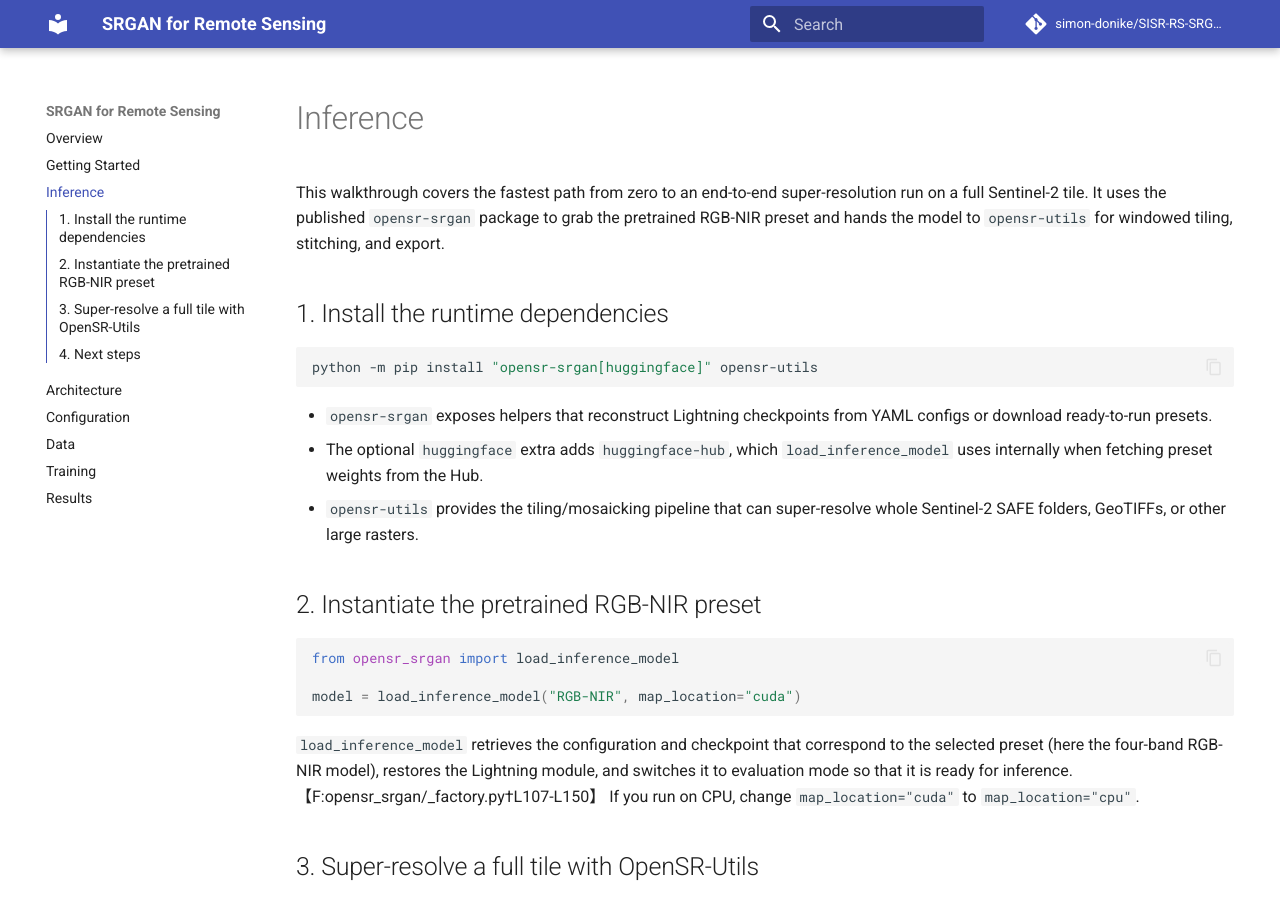
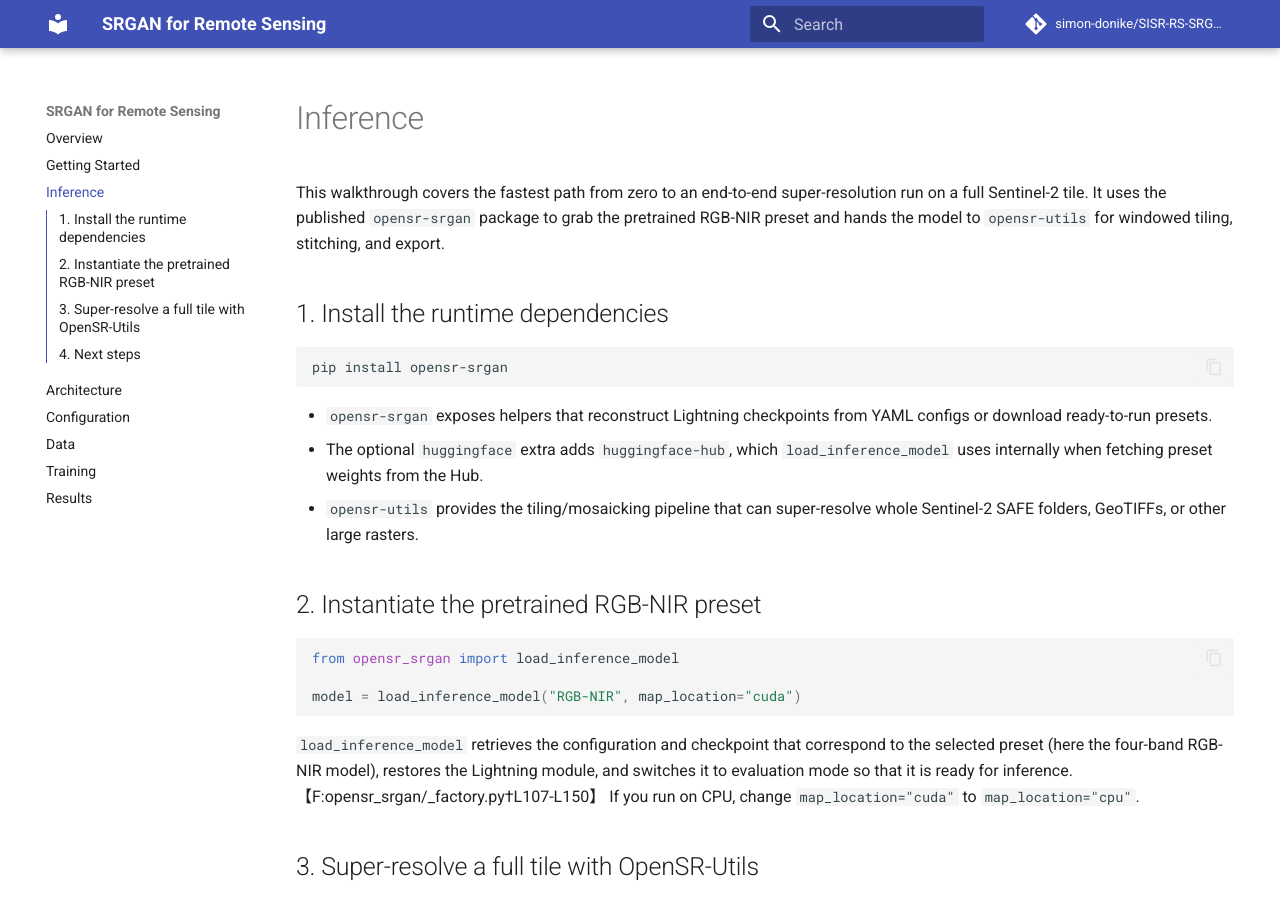
Before and after one commit to simon-donike/SISR-RS-SRGAN, an MkDocs documentation site: the page built from docs/inference.md, in a window 1280 px wide and 900 px high. Built offline with MkDocs 1.6.1 and Material for MkDocs 9.7.7, drawn with Linux system fonts in a browser that asks for light colours; comment, search, counter and statistics services are not loaded.

Commit message:
infrence doc update

````diff
--- a/docs/inference.md
+++ b/docs/inference.md
@@ -5,7 +5,7 @@ This walkthrough covers the fastest path from zero to an end-to-end super-resolu
 ## 1. Install the runtime dependencies
 
 ```bash
-python -m pip install "opensr-srgan[huggingface]" opensr-utils
+pip install opensr-srgan
 ```
 
 * `opensr-srgan` exposes helpers that reconstruct Lightning checkpoints from YAML configs or download ready-to-run presets.
````
